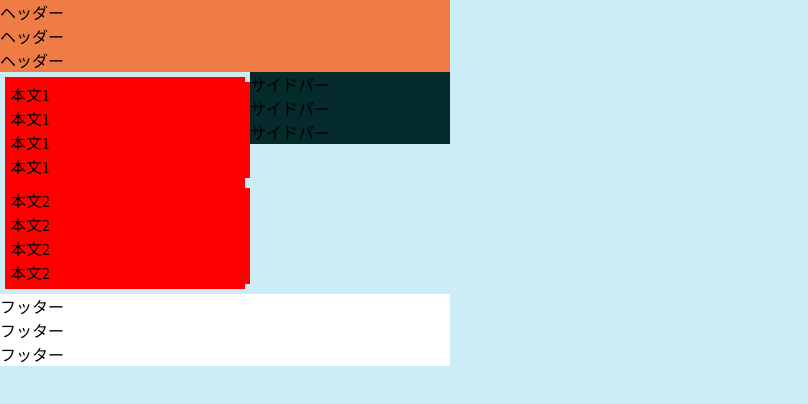
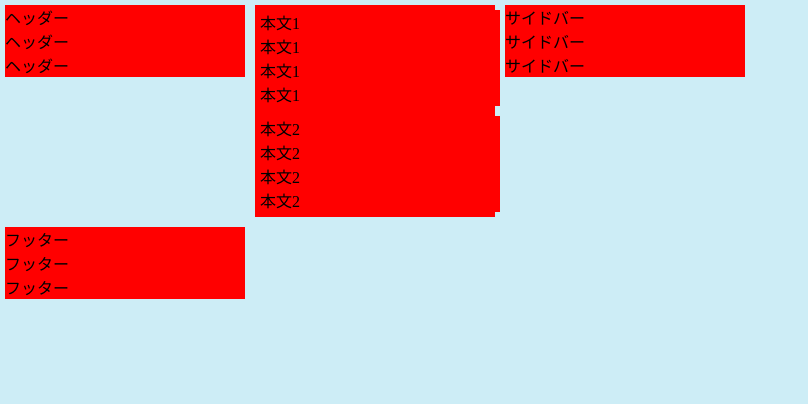
Before and after one commit to babon0425/2016web1-7, a plain HTML site: page index.html in a window 1280 px wide. Shown: the whole page, without its empty margins (0-808 px from the left). Drawn offline with Linux system fonts and the light colour scheme.

Commit message:
Update index.html

```diff
--- a/index.html
+++ b/index.html
@@ -6,7 +6,7 @@
     <title>レイアウトの練習</title>
   </head>
   <body>
-    <header>
+    <header class="box">
       <p>ヘッダー</p>
       <p>ヘッダー</p>
       <p>ヘッダー</p>
@@ -25,12 +25,12 @@
         <p>本文2</p>
       </article>
     </section>
-    <aside>
+    <aside class="box">
       <p>サイドバー</p>
       <p>サイドバー</p>
       <p>サイドバー</p>
     </aside>
-    <footer>
+    <footer class="box">
       <p>フッター</p>
       <p>フッター</p>
       <p>フッター</p>
```
